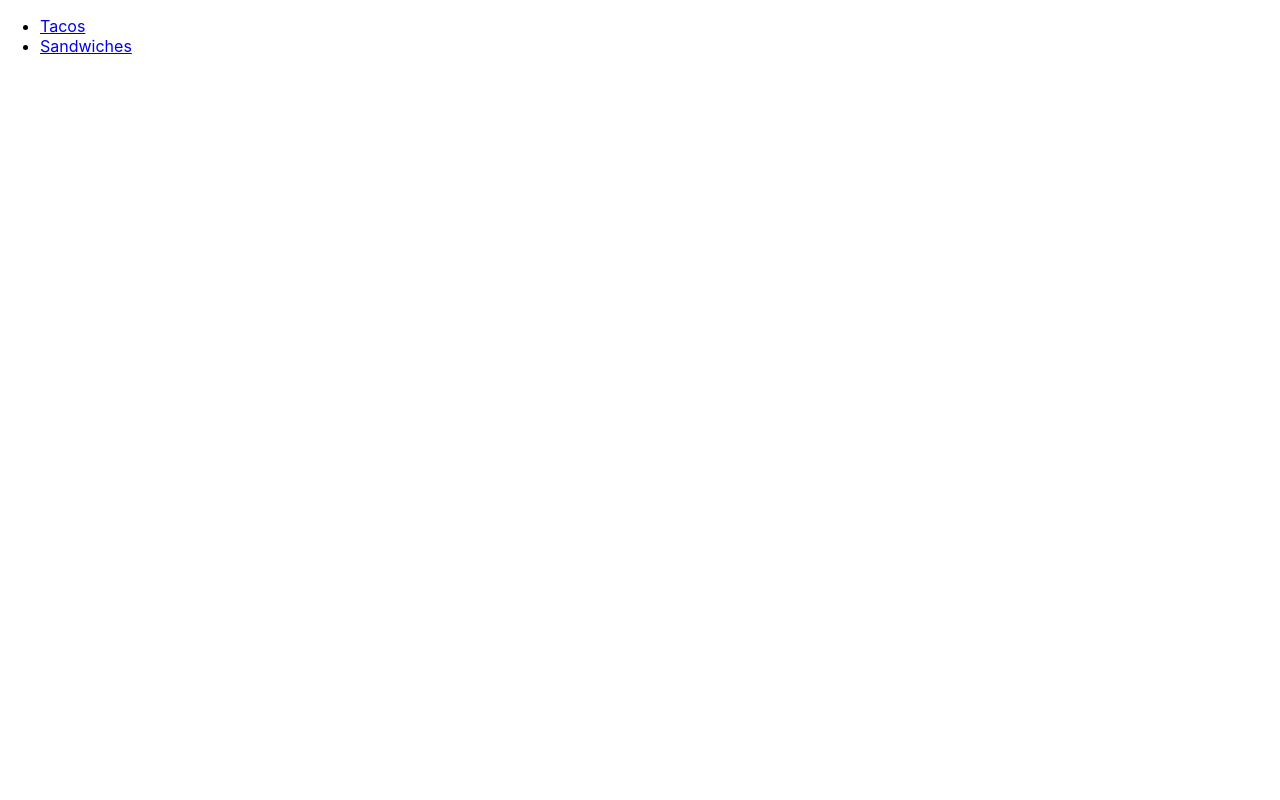
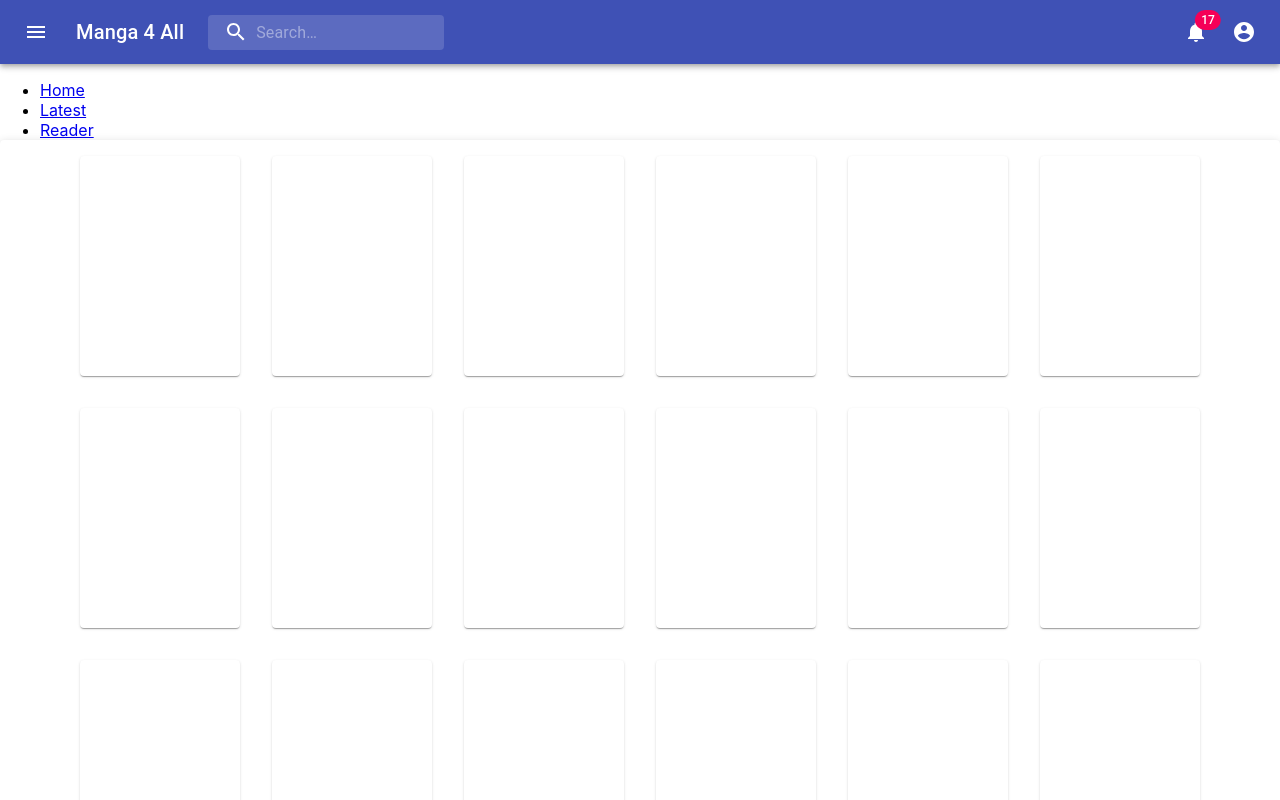
Before and after one commit to falconetpt/manga4all-ui, a React (Create React App) app: page /latest in a window 1280 px wide. Shown: the top 800 px of the page. Built offline with nearby package versions, Linux system fonts and the light colour scheme.

Commit message:
Adds manga panels

```diff
--- a/package.json
+++ b/package.json
@@ -3,6 +3,8 @@
   "version": "0.1.0",
   "private": true,
   "dependencies": {
+    "@material-ui/core": "^4.9.9",
+    "@material-ui/icons": "^4.9.1",
     "@testing-library/jest-dom": "^4.2.4",
     "@testing-library/react": "^9.3.2",
     "@testing-library/user-event": "^7.1.2",
--- a/src/App.js
+++ b/src/App.js
@@ -1,30 +1,41 @@
 import React from 'react';
 import './App.css';
-import MangaReader from "./reader/MangaReader";
+import MangaReader from "./ui/reader/MangaReader";
 import {
     BrowserRouter as Router,
     Switch,
     Route,
     Link
 } from "react-router-dom";
+import PrimarySearchAppBar from "./ui/navigation/PrimarySearchAppBar";
+import Panel from "./ui/panel/Panel";
 
 function App() {
     const routes = [
         {
             path: "/reader",
             component: MangaReader
+        },
+        {
+            path: "/latest",
+            component: Panel
         }
     ];
 
     return (
+        <div>
+            <PrimarySearchAppBar/>
             <Router>
                 <div>
                     <ul>
                         <li>
-                        <Link to="/">Tacos</Link>
+                            <Link to="/">Home</Link>
                         </li>
                         <li>
-                        <Link to="/reader">Sandwiches</Link>
+                            <Link to="/latest">Latest</Link>
+                        </li>
+                        <li>
+                            <Link to="/reader">Reader</Link>
                         </li>
                     </ul>
 
@@ -35,6 +46,7 @@ function App() {
                     </Switch>
                 </div>
             </Router>
+        </div>
     );
 }
 
--- /dev/null
+++ b/src/ui/navigation/PrimarySearchAppBar.js
@@ -0,0 +1,219 @@
+import React from 'react';
+import { fade, makeStyles } from '@material-ui/core/styles';
+import AppBar from '@material-ui/core/AppBar';
+import Toolbar from '@material-ui/core/Toolbar';
+import IconButton from '@material-ui/core/IconButton';
+import Typography from '@material-ui/core/Typography';
+import InputBase from '@material-ui/core/InputBase';
+import Badge from '@material-ui/core/Badge';
+import MenuItem from '@material-ui/core/MenuItem';
+import Menu from '@material-ui/core/Menu';
+import MenuIcon from '@material-ui/icons/Menu';
+import SearchIcon from '@material-ui/icons/Search';
+import AccountCircle from '@material-ui/icons/AccountCircle';
+import MailIcon from '@material-ui/icons/Mail';
+import NotificationsIcon from '@material-ui/icons/Notifications';
+import MoreIcon from '@material-ui/icons/MoreVert';
+
+const useStyles = makeStyles((theme) => ({
+    grow: {
+        flexGrow: 1,
+    },
+    menuButton: {
+        marginRight: theme.spacing(2),
+    },
+    title: {
+        display: 'none',
+        [theme.breakpoints.up('sm')]: {
+            display: 'block',
+        },
+    },
+    search: {
+        position: 'relative',
+        borderRadius: theme.shape.borderRadius,
+        backgroundColor: fade(theme.palette.common.white, 0.15),
+        '&:hover': {
+            backgroundColor: fade(theme.palette.common.white, 0.25),
+        },
+        marginRight: theme.spacing(2),
+        marginLeft: 0,
+        width: '100%',
+        [theme.breakpoints.up('sm')]: {
+            marginLeft: theme.spacing(3),
+            width: 'auto',
+        },
+    },
+    searchIcon: {
+        padding: theme.spacing(0, 2),
+        height: '100%',
+        position: 'absolute',
+        pointerEvents: 'none',
+        display: 'flex',
+        alignItems: 'center',
+        justifyContent: 'center',
+    },
+    inputRoot: {
+        color: 'inherit',
+    },
+    inputInput: {
+        padding: theme.spacing(1, 1, 1, 0),
+        // vertical padding + font size from searchIcon
+        paddingLeft: `calc(1em + ${theme.spacing(4)}px)`,
+        transition: theme.transitions.create('width'),
+        width: '100%',
+        [theme.breakpoints.up('md')]: {
+            width: '20ch',
+        },
+    },
+    sectionDesktop: {
+        display: 'none',
+        [theme.breakpoints.up('md')]: {
+            display: 'flex',
+        },
+    },
+    sectionMobile: {
+        display: 'flex',
+        [theme.breakpoints.up('md')]: {
+            display: 'none',
+        },
+    },
+}));
+
+export default function PrimarySearchAppBar() {
+    const classes = useStyles();
+    const [anchorEl, setAnchorEl] = React.useState(null);
+    const [mobileMoreAnchorEl, setMobileMoreAnchorEl] = React.useState(null);
+
+    const isMenuOpen = Boolean(anchorEl);
+    const isMobileMenuOpen = Boolean(mobileMoreAnchorEl);
+
+    const handleProfileMenuOpen = (event) => {
+        setAnchorEl(event.currentTarget);
+    };
+
+    const handleMobileMenuClose = () => {
+        setMobileMoreAnchorEl(null);
+    };
+
+    const handleMenuClose = () => {
+        setAnchorEl(null);
+        handleMobileMenuClose();
+    };
+
+    const handleMobileMenuOpen = (event) => {
+        setMobileMoreAnchorEl(event.currentTarget);
+    };
+
+    const menuId = 'primary-search-account-menu';
+    const renderMenu = (
+        <Menu
+            anchorEl={anchorEl}
+            anchorOrigin={{ vertical: 'top', horizontal: 'right' }}
+            id={menuId}
+            keepMounted
+            transformOrigin={{ vertical: 'top', horizontal: 'right' }}
+            open={isMenuOpen}
+            onClose={handleMenuClose}
+        >
+            <MenuItem onClick={handleMenuClose}>Profile</MenuItem>
+            <MenuItem onClick={handleMenuClose}>My account</MenuItem>
+        </Menu>
+    );
+
+    const mobileMenuId = 'primary-search-account-menu-mobile';
+    const renderMobileMenu = (
+        <Menu
+            anchorEl={mobileMoreAnchorEl}
+            anchorOrigin={{ vertical: 'top', horizontal: 'right' }}
+            id={mobileMenuId}
+            keepMounted
+            transformOrigin={{ vertical: 'top', horizontal: 'right' }}
+            open={isMobileMenuOpen}
+            onClose={handleMobileMenuClose}
+        >
+            <MenuItem>
+                <IconButton aria-label="show 11 new notifications" color="inherit">
+                    <Badge badgeContent={11} color="secondary">
+                        <NotificationsIcon />
+                    </Badge>
+                </IconButton>
+                <p>Notifications</p>
+            </MenuItem>
+            <MenuItem onClick={handleProfileMenuOpen}>
+                <IconButton
+                    aria-label="account of current user"
+                    aria-controls="primary-search-account-menu"
+                    aria-haspopup="true"
+                    color="inherit"
+                >
+                    <AccountCircle />
+                </IconButton>
+                <p>Profile</p>
+            </MenuItem>
+        </Menu>
+    );
+
+    return (
+        <div className={classes.grow}>
+            <AppBar position="static">
+                <Toolbar>
+                    <IconButton
+                        edge="start"
+                        className={classes.menuButton}
+                        color="inherit"
+                        aria-label="open drawer"
+                    >
+                        <MenuIcon />
+                    </IconButton>
+                    <Typography className={classes.title} variant="h6" noWrap>
+                        Manga 4 All
+                    </Typography>
+                    <div className={classes.search}>
+                        <div className={classes.searchIcon}>
+                            <SearchIcon />
+                        </div>
+                        <InputBase
+                            placeholder="Search…"
+                            classes={{
+                                root: classes.inputRoot,
+                                input: classes.inputInput,
+                            }}
+                            inputProps={{ 'aria-label': 'search' }}
+                        />
+                    </div>
+                    <div className={classes.grow} />
+                    <div className={classes.sectionDesktop}>
+                        <IconButton aria-label="show 17 new notifications" color="inherit">
+                            <Badge badgeContent={17} color="secondary">
+                                <NotificationsIcon />
+                            </Badge>
+                        </IconButton>
+                        <IconButton
+                            edge="end"
+                            aria-label="account of current user"
+                            aria-controls={menuId}
+                            aria-haspopup="true"
+                            onClick={handleProfileMenuOpen}
+                            color="inherit"
+                        >
+                            <AccountCircle />
+                        </IconButton>
+                    </div>
+                    <div className={classes.sectionMobile}>
+                        <IconButton
+                            aria-label="show more"
+                            aria-controls={mobileMenuId}
+                            aria-haspopup="true"
+                            onClick={handleMobileMenuOpen}
+                            color="inherit"
+                        >
+                            <MoreIcon />
+                        </IconButton>
+                    </div>
+                </Toolbar>
+            </AppBar>
+            {renderMobileMenu}
+            {renderMenu}
+        </div>
+    );
+}
--- /dev/null
+++ b/src/ui/panel/Panel.js
@@ -0,0 +1,42 @@
+import React from 'react';
+import Paper from "@material-ui/core/Paper";
+import Grid from "@material-ui/core/Grid";
+import {makeStyles} from "@material-ui/core/styles";
+
+const useStyles = makeStyles((theme) => ({
+    root: {
+        flexGrow: 2,
+    },
+    paper: {
+        height: "200px",
+        width: "140px",
+        padding: "10px"
+    },
+    control: {
+        padding: theme.spacing(2),
+    },
+}));
+
+export default function SpacingGrid() {
+    const classes = useStyles();
+    const elements = Array.apply(null, Array(50))
+        .map(function (x, i) { return i; });
+
+    return(
+        <div>
+            <Paper elevation={3}>
+                <Grid container className={classes.root} spacing={4}>
+                    <Grid item xs={12}>
+                        <Grid container justify="center" spacing={4}>
+                            {elements.map((value) => (
+                                <Grid key={value} item>
+                                    <Paper className={classes.paper} />
+                                </Grid>
+                            ))}
+                        </Grid>
+                    </Grid>
+                </Grid>
+            </Paper>
+        </div>
+    );
+}
--- a/src/reader/MangaReader.js
+++ b/src/ui/reader/MangaReader.js
@@ -1,6 +1,6 @@
 import React from "react";
 
-class MangaReader extends React.Component {
+export default class MangaReader extends React.Component {
     render() {
         let images = [
             "https://s8.mkklcdnv8.com/mangakakalot/k1/kimetsu_no_yaiba/chapter_194_scorching_wounds/1.jpg",
@@ -44,5 +44,3 @@ class MangaReader extends React.Component {
         );
     }
 }
-
-export default MangaReader;
```
Also changed, not shown: 1 other file (tests, documents, lock files or other folders). Lines whose indentation alone changed are shown as unchanged.
